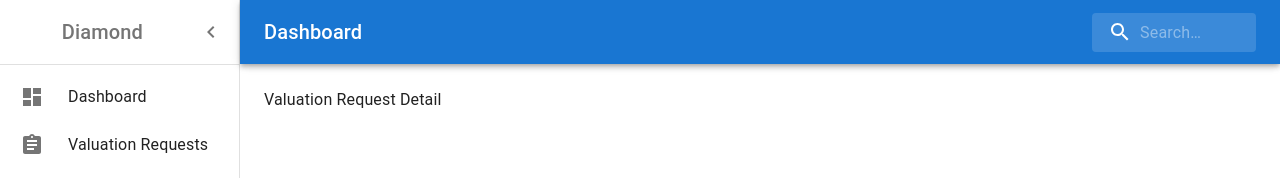
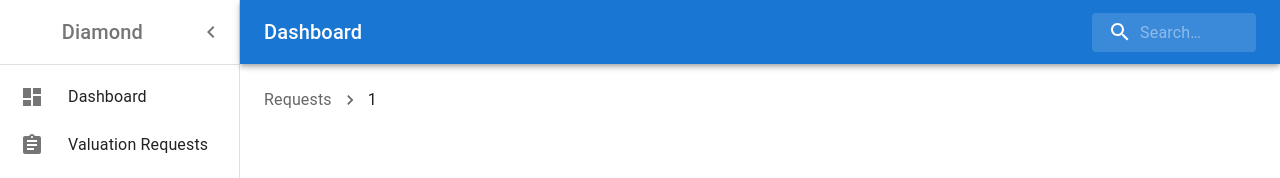
Before and after one commit to TuanPNTSE173039/diamond-valuation-system-fe, a React (Vite) app: page /requests/1 in a window 1280 px wide. Shown: the top 178 px of the page. Built offline with nearby package versions, Linux system fonts and the light colour scheme.

Commit message:
added bread crumb

```diff
--- a/src/RootLayout.jsx
+++ b/src/RootLayout.jsx
@@ -212,7 +212,9 @@ export default function RootLayout() {
               <NavLink
                 to={link}
                 key={text}
-                className={(isActive) => (isActive ? "color: red" : undefined)}
+                isActive={(match, location) => {
+                  return match;
+                }}
               >
                 <ListItem disablePadding sx={{ display: "block" }}>
                   <ListItemButton
@@ -220,7 +222,6 @@ export default function RootLayout() {
                       minHeight: 48,
                       justifyContent: open ? "initial" : "center",
                       px: 2.5,
-                      color: text === selectedItem ? "blue" : "primary",
                     }}
                     onClick={() => handleListItemClick(text)}
                   >
@@ -238,7 +239,10 @@ export default function RootLayout() {
                     </ListItemIcon>
                     <ListItemText
                       primary={text}
-                      sx={{ opacity: open ? 1 : 0 }}
+                      sx={{
+                        opacity: open ? 1 : 0,
+                        color: text === selectedItem ? "blue" : "primary",
+                      }}
                     />
                   </ListItemButton>
                 </ListItem>
--- a/src/components/ValuationRequestDetail.jsx
+++ b/src/components/ValuationRequestDetail.jsx
@@ -1,7 +1,11 @@
+import CustomBreadCrumb from "./common/BreadCrumb.jsx";
+import { useParams } from "react-router-dom";
+
 export default function ValuationRequestDetail() {
+  const param = useParams();
   return (
     <div>
-      <h1>Valuation Request Detail</h1>
+      <CustomBreadCrumb level={param.id} />
     </div>
   );
 }
--- /dev/null
+++ b/src/components/common/BreadCrumb.jsx
@@ -0,0 +1,35 @@
+import * as React from "react";
+import Breadcrumbs from "@mui/material/Breadcrumbs";
+import Typography from "@mui/material/Typography";
+// import Link from "@mui/material/Link";
+import { Link } from "react-router-dom";
+import Stack from "@mui/material/Stack";
+import NavigateNextIcon from "@mui/icons-material/NavigateNext";
+
+function handleClick(event) {
+  event.preventDefault();
+  console.info("You clicked a breadcrumb.");
+}
+
+export default function CustomBreadCrumb({ level }) {
+  const breadcrumbs = [
+    <Link to={".."} relative="path">
+      Requests
+    </Link>,
+
+    <Typography key="3" color="text.primary">
+      {level}
+    </Typography>,
+  ];
+
+  return (
+    <Stack spacing={2}>
+      <Breadcrumbs
+        separator={<NavigateNextIcon fontSize="small" />}
+        aria-label="breadcrumb"
+      >
+        {breadcrumbs}
+      </Breadcrumbs>
+    </Stack>
+  );
+}
--- a/src/components/table/EnhancedTable.jsx
+++ b/src/components/table/EnhancedTable.jsx
@@ -21,6 +21,7 @@ import Switch from "@mui/material/Switch";
 import DeleteIcon from "@mui/icons-material/Delete";
 import FilterListIcon from "@mui/icons-material/FilterList";
 import { visuallyHidden } from "@mui/utils";
+import { Link } from "react-router-dom";
 
 function createData(id, name, calories, fat, carbs, protein) {
   return {
@@ -355,7 +356,7 @@ export default function EnhancedTable() {
                       scope="row"
                       padding="none"
                     >
-                      {row.name}
+                      <Link to={`${index}`}>{row.name}</Link>
                     </TableCell>
                     <TableCell align="right">{row.calories}</TableCell>
                     <TableCell align="right">{row.fat}</TableCell>
```
